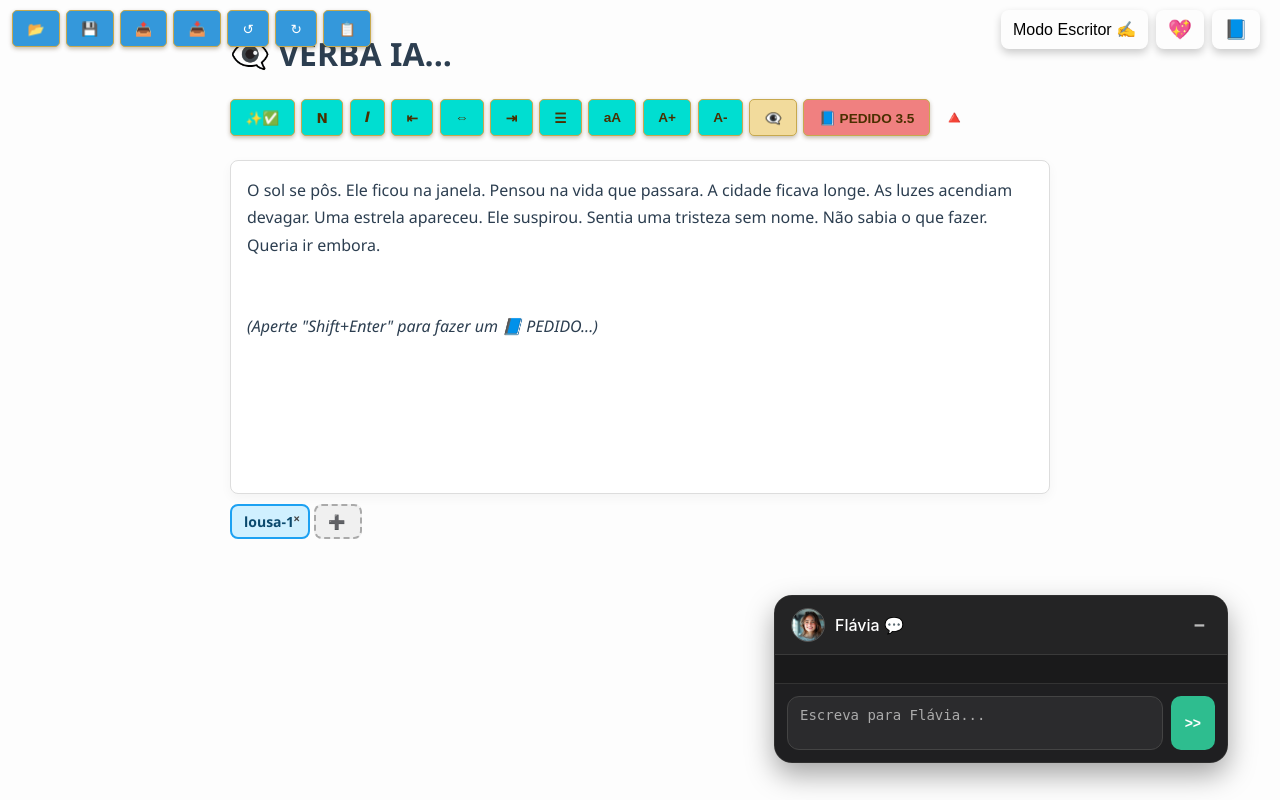
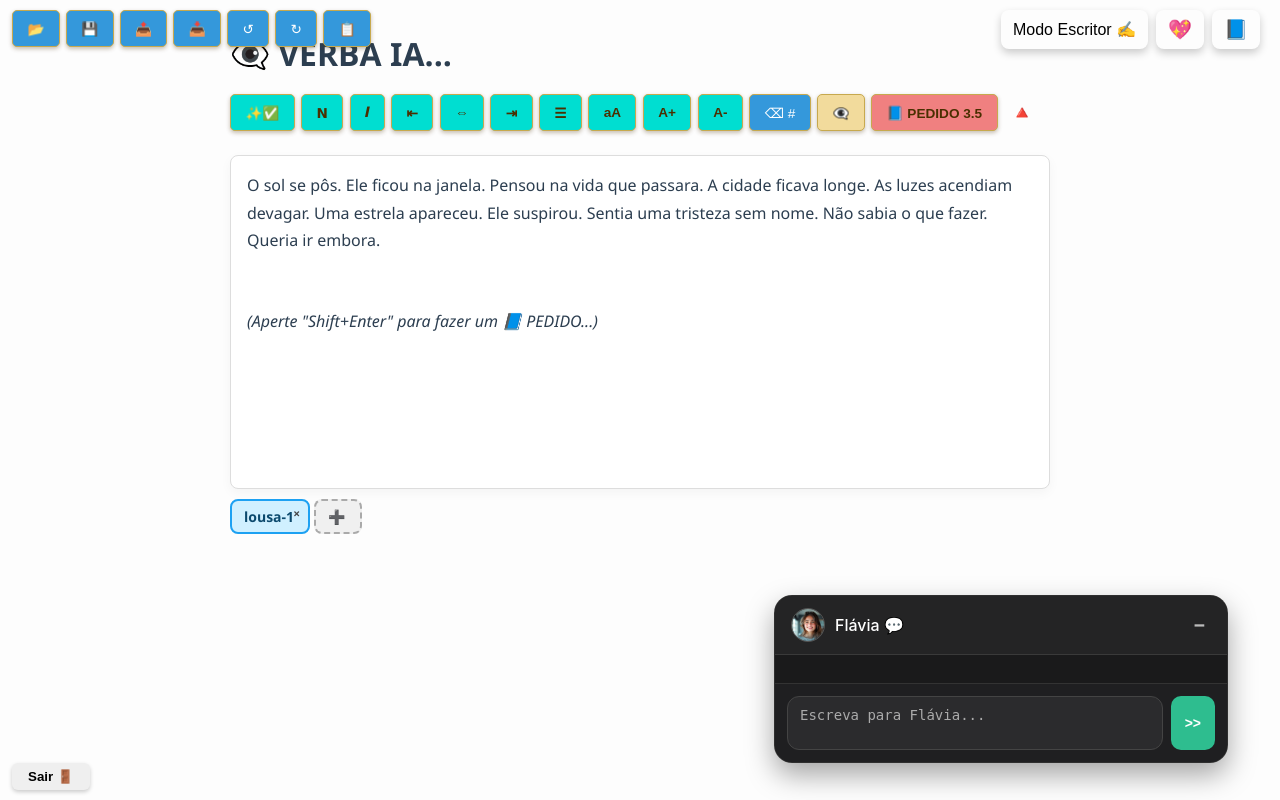
Before and after one commit to benilto87/verbaia1, a Flask app: template templates/index.html in a window 1280 px wide. Run offline with Flask 3, Linux system fonts and the light colour scheme; the template is opened without the code that fills it, so the values that code supplies are empty.

Commit message:
🛠️ Atualização: sistema de login e botão sair

```diff
--- a/app.py
+++ b/app.py
@@ -4,7 +4,7 @@ import os
 load_dotenv()
 
 print("CHAVE LIDA:", os.getenv("OPENAI_API_KEY"))
-from flask import Flask, render_template, request, jsonify
+from flask import Flask, render_template, request, jsonify, redirect, session, url_for
 from openai import OpenAI
 from dotenv import load_dotenv
 import os
@@ -26,9 +26,35 @@ flavia_persona = load_persona('prompts/flavia.txt')
 
 
 app = Flask(__name__)
+app.secret_key = 'uma_chave_muito_segura'  # Necessário para uso de sessão
+
+from datetime import timedelta
+app.permanent_session_lifetime = timedelta(minutes=1)
+
+@app.route('/login', methods=['GET', 'POST'])
+def login():
+    erro = None
+    if request.method == 'POST':
+        usuario = request.form['usuario']
+        senha = request.form['senha']
+        if usuario == 'admin' and senha == '123':
+            if usuario == 'admin' and senha == '123':
+                session.permanent = True  # Sessão terá tempo de expiração
+                session['logado'] = True
+                return redirect(url_for('index'))
+        else:
+            erro = 'Usuário ou senha inválidos'
+    return render_template('login.html', erro=erro)
+
+@app.route('/logout')
+def logout():
+    session.pop('logado', None)
+    return redirect(url_for('login'))
 
 @app.route('/')
 def index():
+    if not session.get('logado'):
+        return redirect(url_for('login'))
     return render_template('index.html')
 
 @app.route('/numberprocess', methods=['POST'])
--- a/static/css/estilo1.css
+++ b/static/css/estilo1.css
@@ -19,9 +19,11 @@ body {
 
 h1 {
     font-size: 2rem;
-    margin-bottom: 1.5rem;
+    margin-bottom: 1.2rem;
     color: var(--primary);
 }
+
+/* BOTÕES DO SISTEMA ************************************************** */
 
 #toolbar {
     display: flex;
@@ -306,3 +308,22 @@ h1 {
   background: transparent;
   padding: 0;
 }
+
+/* BOTÃO SAIR ********************************************************************************* */
+.botao-sair {
+	position: fixed;
+    bottom: 10px;
+    left: 12px;
+    color: black;
+    border: none;
+    padding: 6px 16px;
+    border-radius: 6px;
+    cursor: pointer;
+    font-weight: bold;
+    box-shadow: 0 2px 4px rgba(0,0,0,0.2);
+    transition: background-color 0.2s ease;
+}
+
+.botao-sair:hover {
+    background-color: #e60000;
+}
--- a/templates/index.html
+++ b/templates/index.html
@@ -4,13 +4,16 @@
   <meta charset="UTF-8" />
   <meta name="viewport" content="width=device-width, initial-scale=1.0"/>
   <title>Editor Criativo</title>
-
   <!-- ✅ CSS externo organizado -->
   <link rel="stylesheet" href="{{ url_for('static', filename='css/estilo1.css') }}">
   <link rel="stylesheet" href="{{ url_for('static', filename='css/abas.css') }}">
   <link rel="stylesheet" href="{{ url_for('static', filename='css/chats/chat_escuro.css') }}">
 </head>
 <body>
+ <form action="{{ url_for('logout') }}" method="get" style="position: absolute; top: 10px; right: 10px;">
+    <button type="submit" class="botao-sair">Sair 🚪</button>
+</form>
+
    <h1>👁‍🗨 VERBA IA...</h1>
 
     <div id="toolbar">
@@ -74,16 +77,12 @@
 <!-- Botão A- -->
 <button onclick="diminuirFonte()" class="toolbar-button botao-fixo-tarefa botao-turquesa">A-</button>
 
-
-
-
 <!-- Botões de numeração e marcas -->
 <button class="toolbar-button botao-modificavel" onclick="numberSentences()" title="Numerar Frases">#</button>
 <button class="toolbar-button botao-modificavel" onclick="numberSentencesBy3()" title="Numerar por blocos de 3 frases">#3</button>
 <button class="toolbar-button botao-modificavel" onclick="numberSentencesBy4()" title="Numerar por blocos de 4 frases">#4</button>
-<button class="toolbar-button botao-modificavel" onclick="removeNumbering()" title="Remover Numeração">⌫ #</button>
+<button class="toolbar-button botao-fixo-tarefa" onclick="removeNumbering()" title="Remover Numeração">⌫ #</button>
 <button class="toolbar-button botao-modificavel" onclick="removerFormatacaoSelecao()" title="Remover Estilo da Seleção">🧽</button>
-
 
 <!-- Botões de análise -->
 <button class="toolbar-button botao-modificavel botao-marcas" onclick="analisarDicasIA()" title="Análise de Fluidez">🌺</button>
@@ -112,8 +111,6 @@
 </div>
 
 			</div>
-
-
 
 <div class="editor-container">
   <div id="editor" contenteditable="true" placeholder="Comece a digitar aqui...">
```
